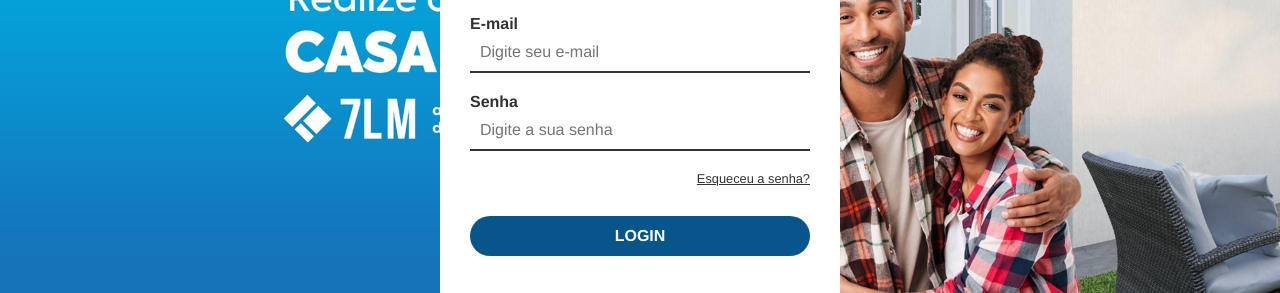
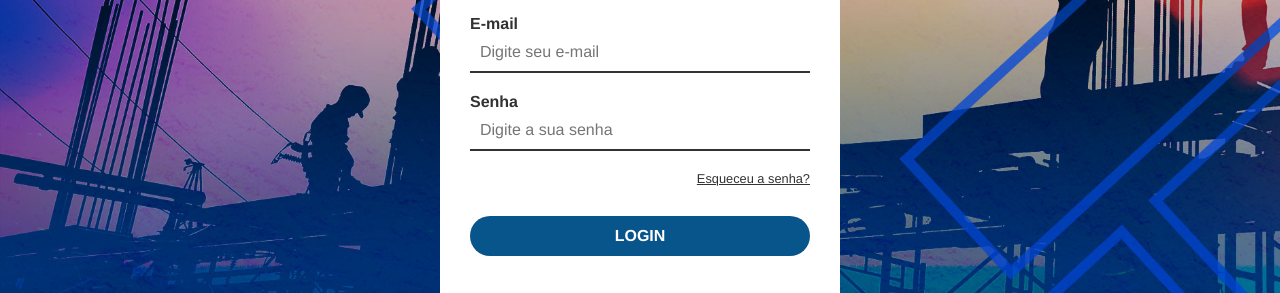
Before and after one commit to cbaracho2/cbaracho2.github.io, a plain HTML site: page index.html in a window 1280 px wide. Shown: the part 152-445 px from the top of the page. Drawn offline with Linux system fonts and the light colour scheme.

Commit message:
Update styles.css

```diff
--- a/css/styles.css
+++ b/css/styles.css
@@ -11,7 +11,7 @@
 
 
 body {
-    background-image: url('../img/img_001.jpg');
+    background-image: url('../img/topo-interna-instituciona.jpg');
     background-size: cover;
     background-position-y: -145px;
 }
```
